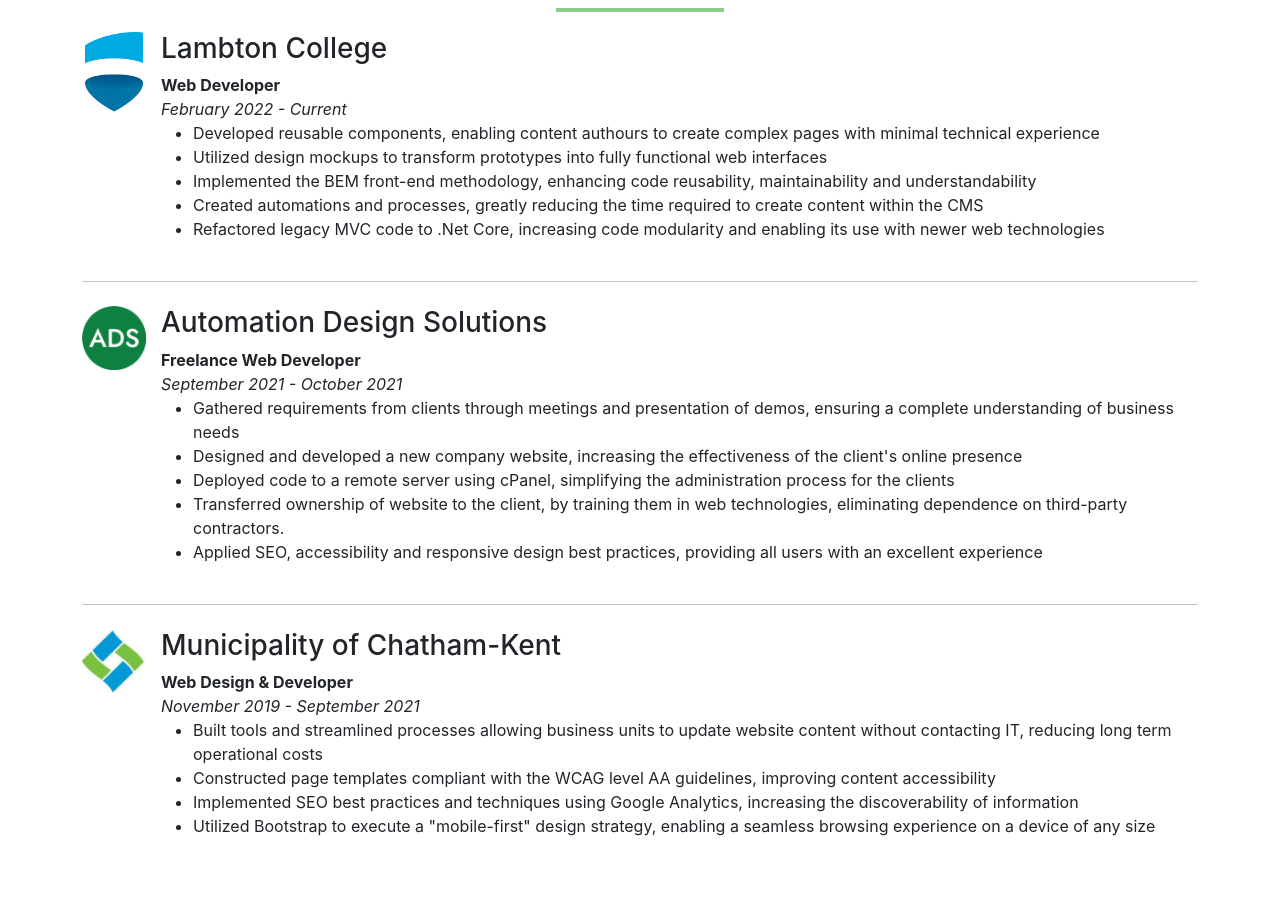
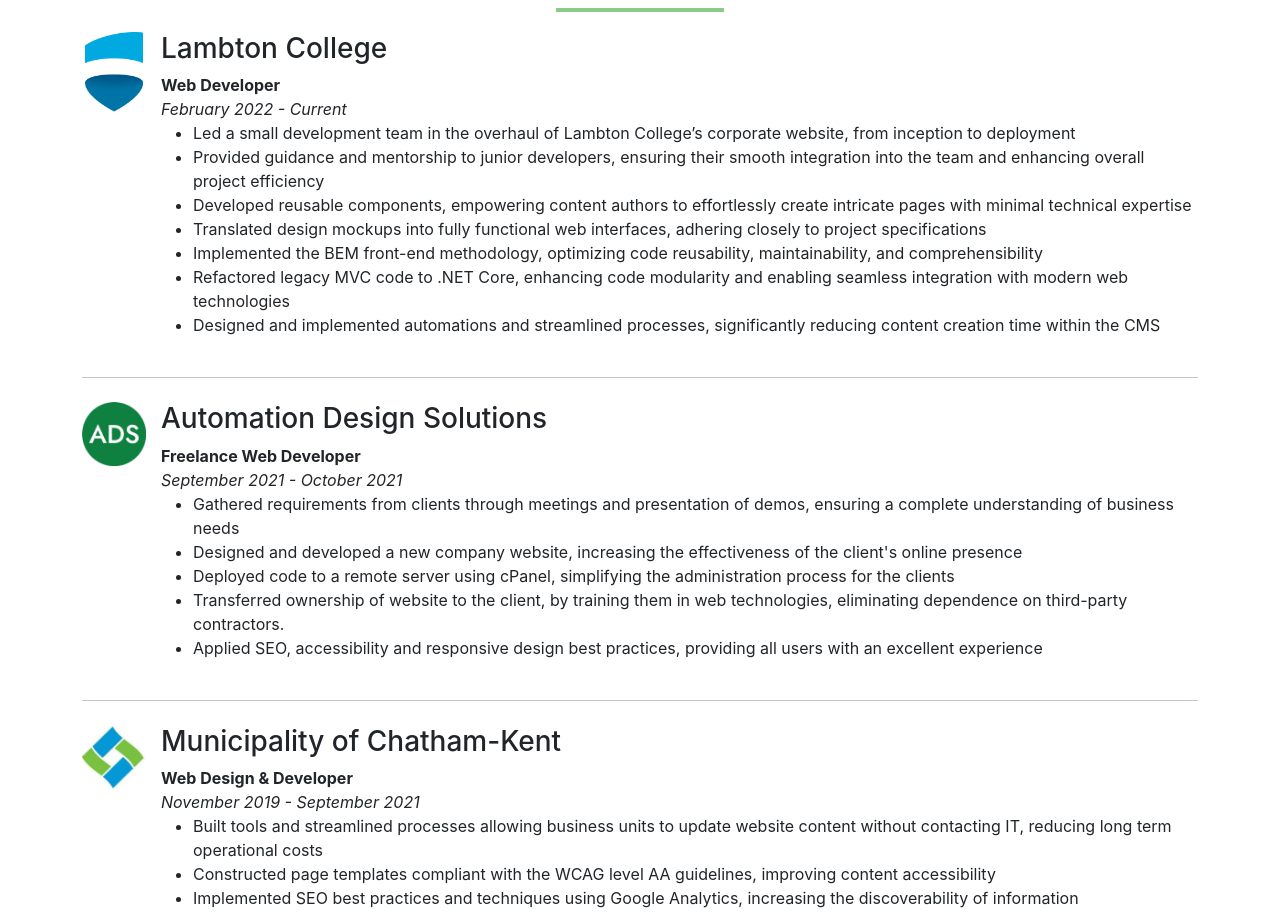
Before and after one commit to chamipon/chamipon.github.io, a React (Create React App) app: page / in a window 1280 px wide. Shown: the part 1972-2885 px from the top of the page. Built offline with nearby package versions, Linux system fonts and the light colour scheme.

Commit message:
Updated Lambton talking points

```diff
--- a/src/App.js
+++ b/src/App.js
@@ -97,20 +97,26 @@
 							<i>February 2022 - Current</i>,
 							<ul>
 								<li>
-                                    Developed reusable components, enabling content authours to create complex pages with minimal technical experience
+                                    Led a small development team in the overhaul of Lambton College’s corporate website, from inception to deployment
+                                </li>
+								<li>
+                                    Provided guidance and mentorship to junior developers, ensuring their smooth integration into the team and enhancing overall project efficiency
 								</li>
 								<li>
-                                    Utilized design mockups to transform prototypes into fully functional web interfaces
+                                    Developed reusable components, empowering content authors to effortlessly create intricate pages with minimal technical expertise
+								</li>
+                                <li>
+                                    Translated design mockups into fully functional web interfaces, adhering closely to project specifications
 								</li>
 								<li>
-                                    Implemented the BEM front-end methodology, enhancing code reusability, maintainability and understandability
+                                    Implemented the BEM front-end methodology, optimizing code reusability, maintainability, and comprehensibility
 								</li>
                                 <li>
-                                    Created automations and processes, greatly reducing the time required to create content within the CMS
-								</li>
-								<li>
-                                    Refactored legacy MVC code to .Net Core, increasing code modularity and enabling its use with newer web technologies
-								</li>
+                                    Refactored legacy MVC code to .NET Core, enhancing code modularity and enabling seamless integration with modern web technologies
+                                </li>
+                                <li>
+                                    Designed and implemented automations and streamlined processes, significantly reducing content creation time within the CMS
+                                </li>
 							</ul>,
 						]}
 					/>{" "}
```
Also changed, not shown: 1 other file (tests, documents, lock files or other folders).
